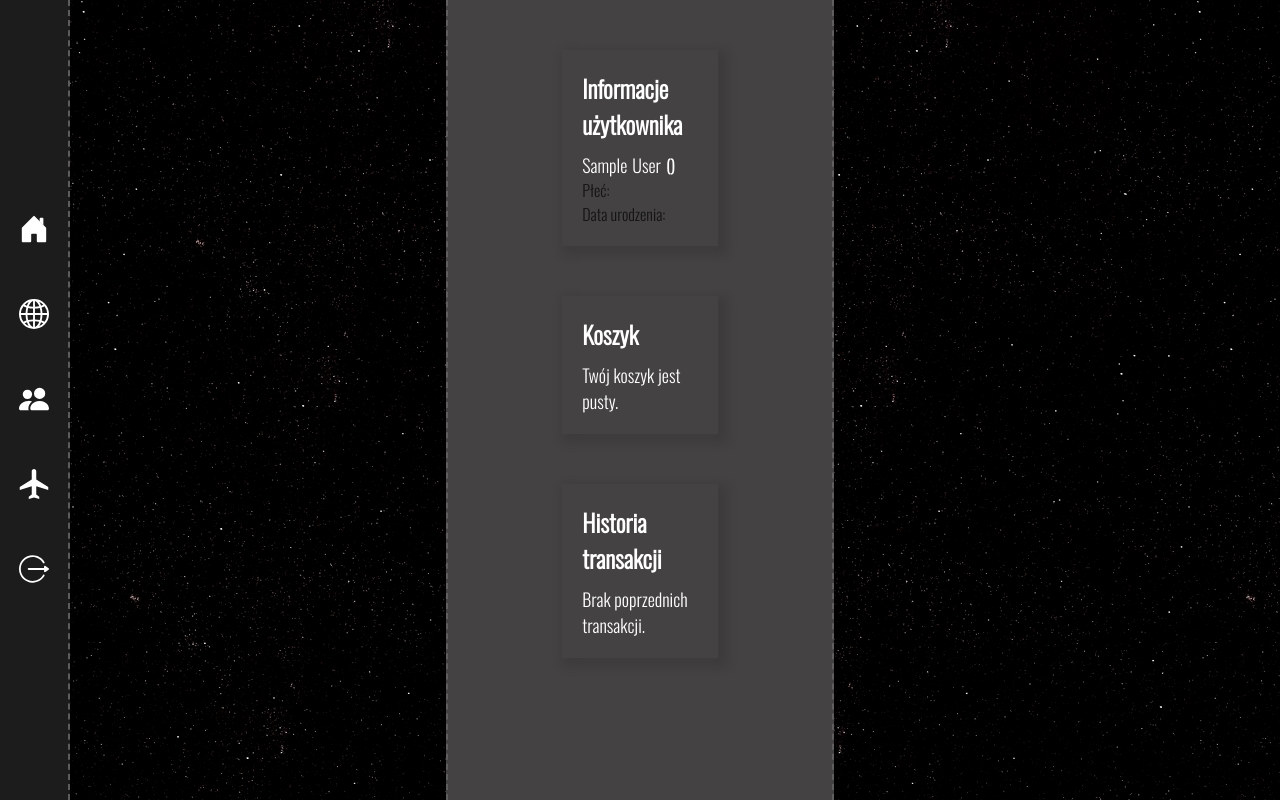
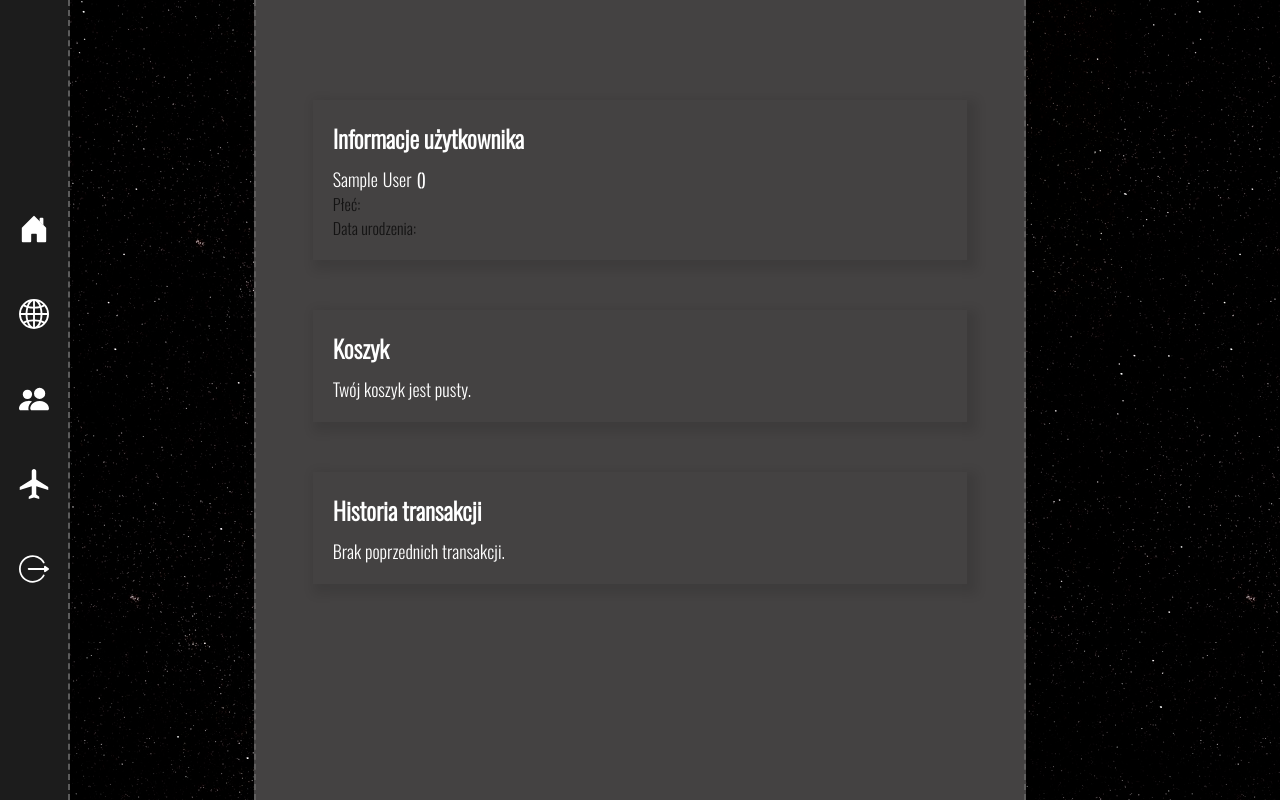
Before and after one commit to Versonee/react-app, a React (Create React App) app: page /profile in a window 1280 px wide. Built offline with nearby package versions, Linux system fonts and the light colour scheme; sample sign-in values are in the browser's storage.

Commit message:
fixed profile css, fixed bug with no no destination in <Link>, only logged users can add products to cart

```diff
--- a/src/App.js
+++ b/src/App.js
@@ -14,6 +14,7 @@ import User from "./User";
 export default function App() {
     const [user, setUserState] = useState(JSON.parse(window.sessionStorage.getItem("user")) || '');
     const [shopList,setShopList] = useState(JSON.parse(window.localStorage.getItem("shopping-card-list")) || []);
+
     const updateUser =  (data) => {
         setUserState(new User(
             data.login,
@@ -28,6 +29,10 @@ export default function App() {
         window.sessionStorage.setItem("user",JSON.stringify(user));
     })
     const addToCart = (item) => {
+        if(!user) {
+            console.log(1);
+            return;
+        }
         let newShopList = shopList;
         newShopList.push(item);
         setShopList(newShopList);
@@ -45,7 +50,7 @@ export default function App() {
         <Router>
             <Route exact path="/" render={()=><MainView/>}/>
             <Route exact path="/planets" render={()=><PlanetView/>}/>
-            <Route exact path="/flights" render={()=><FlightsView addCardTrigger={addToCart}/>}/>
+            <Route exact path="/flights" render={()=><FlightsView addCardTrigger={addToCart} userExists={!!user}/>}/>
             <Route exact path="/profile" render={()=><ProfileView user={user} removeTrigger={removeFromCart} shopList={shopList}/>}/>
             <Route exact path="/settings" render={()=><SettingsView/>}/>
             <Route exact path="/favourite" render={()=><FavouriteView/>}/>
--- a/src/components/common/Navigation.js
+++ b/src/components/common/Navigation.js
@@ -41,7 +41,7 @@ class Navigation extends Component{
                         <Link to="/planets"><div className="nav-item"><PlanetIcon/></div></Link>
                         <Link to="/profile"><div className="nav-item"><ProfileIcon/></div></Link>
                         <Link to="/flights"><div className="nav-item"><FlightIcon/></div></Link>
-                        {this.state.isUserLogged?<Link><div className="nav-item" onClick={this.logoutUser}><LogoutIcon/></div></Link>:''}
+                        {this.state.isUserLogged?<Link to={"/"}><div className="nav-item" onClick={this.logoutUser}><LogoutIcon/></div></Link>:''}
                     </div>
                 </div>
                 {this.state.toggleable ?
--- a/src/components/views/FlightsView.js
+++ b/src/components/views/FlightsView.js
@@ -12,8 +12,12 @@ export default class FlightsView extends Component {
         seats: 0
     }
 
-    handleClick = (startPlanet, endPlanet) =>
-        toast.success("Dodano do koszyka lot z " + startPlanet + " do " + endPlanet, {
+    handleClick = (startPlanet, endPlanet) =>{
+        let message="Dodano do koszyka lot z " + startPlanet + " do " + endPlanet;
+        if(!this.props.userExists) {
+            message = "Aby dodać produkt do koszyka musisz się zalogować!"
+        }
+        toast.success(message, {
             position: "top-left",
             autoClose: 5000,
             hideProgressBar: false,
@@ -23,6 +27,8 @@ export default class FlightsView extends Component {
             progress: undefined,
             className: "my-toast",
         });
+
+    }
 
     componentDidMount() {
         axios.get("https://bakent.herokuapp.com/flights")
--- a/src/css/ProfileView.css
+++ b/src/css/ProfileView.css
@@ -8,7 +8,7 @@
     overflow-y: scroll;
 }
 .profile-wrapper {
-    width: 30%;
+    width: 60%;
     min-height: 100vh;
     background-color: rgb(68, 66, 66);
     margin: 0 auto;
@@ -19,7 +19,10 @@
     border-right: dashed 2px rgba(255, 255, 255, 0.15);
 
 }
-
+.profile-view{
+    width:100%;
+    padding:50px;
+}
 
 
 .footer {
--- a/src/css/style.css
+++ b/src/css/style.css
@@ -1,6 +1,6 @@
-body{
+body {
   color: white;
-  font-family: 'Oswald', sans-serif;
+  font-family: "Oswald", sans-serif;
   font-size: 16px;
 }
 
@@ -337,7 +337,7 @@ body{
   flex-direction: column;
 }
 .profile-view .history {
-  width: 50%;
+  width: 80%;
   padding: 20px;
   display: flex;
   flex-direction: column;
@@ -354,7 +354,7 @@ body{
   font-size: 18px;
 }
 .profile-view .user-info {
-  width: 50%;
+  width: 80%;
   padding: 20px;
   display: flex;
   flex-direction: column;
@@ -420,7 +420,7 @@ body{
 
 .shopping-cart {
   display: flex;
-  width: 50%;
+  width: 80%;
   flex-direction: column;
   box-shadow: 5px 5px 10px 5px rgba(0, 0, 0, 0.1);
   padding: 20px;
@@ -455,7 +455,7 @@ body{
   display: flex;
   align-self: center;
   justify-content: center;
-  color: rgba(0, 0, 0, 0.5);
+  color: #e0440b;
 }
 .shopping-cart .shop-items .item .to {
   width: 20%;
@@ -512,7 +512,7 @@ body{
   margin-right: 20px;
 }
 .shopping-cart .summary .total-cost .description {
-  color: rgba(0, 0, 0, 0.5);
+  color: #e0440b;
   margin-right: 5px;
 }
 .shopping-cart .summary .total-cost .price {
--- a/src/css/style.scss
+++ b/src/css/style.scss
@@ -238,7 +238,7 @@ body{
     flex-direction: column;
     //overflow-y: scroll;
     .history{
-        width:50%;
+        width:80%;
         padding:20px;
         display: flex;
         flex-direction: column;
@@ -255,7 +255,7 @@ body{
         }
     }
     .user-info{
-        width:50%;
+        width:80%;
         padding:20px;
         display: flex;
         flex-direction: column;
@@ -326,7 +326,7 @@ body{
 
 .shopping-cart{
     display: flex;
-    width:50%;
+    width:80%;
     flex-direction: column;
     box-shadow: 5px 5px 10px 5px rgba(0,0,0,0.1);
     padding:20px;
@@ -358,7 +358,7 @@ body{
                 display: flex;
                 align-self:center;
                 justify-content: center;
-                color:rgba(0,0,0,0.5);
+                color:rgba($complementary, 1);
             }
             .to{
                 width:20%;
@@ -416,7 +416,7 @@ body{
             justify-content: flex-end;
             margin-right: 20px;
             .description{
-                color:rgba(0,0,0,0.5);
+                color:rgba($complementary, 1);
                 margin-right:5px;
             }
             .price{
```
Also changed, not shown: src/components/views/ProfileView.js (indentation only).
